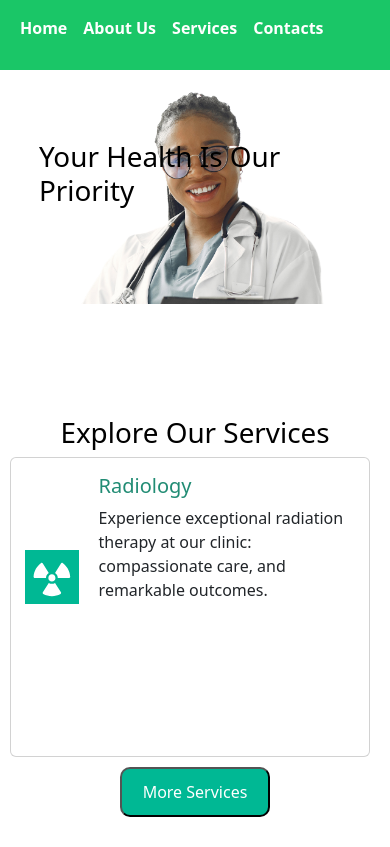
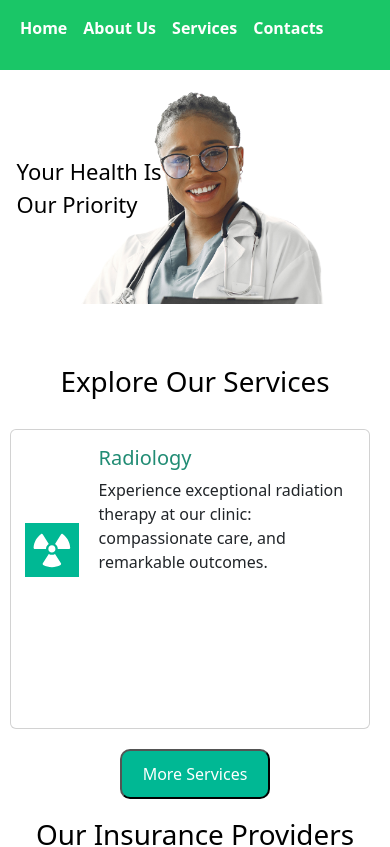
Before and after one commit to Marcelkibor/Cedar-Clinic, a React (Vite) app: page / in a window 390 px wide. Shown: the top 847 px of the page. Built offline with nearby package versions, Linux system fonts and the light colour scheme.

Commit message:
refactor landing001

```diff
--- a/src/App.css
+++ b/src/App.css
@@ -1,7 +1,11 @@
 /* Home.css */
 .landing-col{
   height: 100% !important;
-  padding-bottom: 10px;
+  padding-bottom: 7% !important;
+}
+.bg-text{
+  font-size: 35px !important;
+  width: 200px !important;
 }
 /* Common styles for all images */
 .image-col {
@@ -311,7 +315,7 @@
 .ip-intro{
   text-align: center;
   font-size: x-large;
-  margin-top: 10%;
+  margin-top: 5%;
   color: black;
   font-weight: 800;
 }
@@ -461,6 +465,7 @@ color: #fff;
   justify-content: center;
 }
 /* mid-devices */
+
 @media(max-width:900px){
   .why-choose-icons{
     width: 100vw;
@@ -627,3 +632,11 @@ color: #fff;
     margin-left: 0% !important;
   }
 }
+@media(max-width:700px){
+  .bg-text{
+    font-size: 22px !important;
+    width: 38vw !important;
+    margin-left: -7%;
+    margin-top: 15px !important;
+  }
+}
--- a/src/components/InsuranceProviders.tsx
+++ b/src/components/InsuranceProviders.tsx
@@ -50,7 +50,7 @@ const InsuranceProviders = () => {
       <Slider {...settings}>
   {Iproviders.map((prov:any) => (
   <Col key={prov.id} className ='insurance-col'>
-            <div  style={{height:'300px',width:'300px',display:'flex',justifyContent:'center',alignItems:'center'}}>
+            <div  style={{height:'280px',width:'280px',display:'flex',justifyContent:'center',alignItems:'center'}}>
     <div>
       <img style={{color: '#218c74',height:'100%',width:'100%'}} src={prov.src}/>
     </div>
--- a/src/components/LandingPage.tsx
+++ b/src/components/LandingPage.tsx
@@ -64,7 +64,7 @@ const settings = {
         <img style={{ height: '100%', width: '100%' }} src={bg.src} alt={`Slide ${bg.id}`}/>
         {display && currentBgIndex === index && (
           <div className={`animated ${bg.animation}`}style={{position: 'absolute',top: '30%', left: '10%',width: '320px'}}>
-            <h1 style={{ color: `${bg.color}` }}>{bg.text}</h1>
+            <p className = 'bg-text'style={{ color: `${bg.color}` }}>{bg.text}</p>
           </div>
         )}
       </div>
--- a/src/components/Services/SliderServices.tsx
+++ b/src/components/Services/SliderServices.tsx
@@ -47,7 +47,7 @@ const SliderServices = () => {
   <div className="ip-intro">
   <h1>Explore Our Services </h1>
   </div>
-<div>
+<div style={{marginTop:'30px'}}>
   <Slider {...settings}>
   {Mservice.map(service => (
   <Col key={service.id} style={{ marginBottom: '10px' }}>
@@ -67,7 +67,8 @@ const SliderServices = () => {
 ))}
 </Slider>
   </div>
-  <div style={{display:'flex',justifyContent:'center',alignItems:'center', marginTop:'10px'}}><button style = {{backgroundColor:'#00b894',width:'150px',color:"white",height:'50px',borderRadius:'10px'}}onClick={getServices}>More Services</button></div>
+  <div style={{display:'flex',justifyContent:'center',alignItems:'center', marginTop:'20px'}}>
+    <button style = {{backgroundColor:'#00b894',width:'150px',color:"white",height:'50px',borderRadius:'10px'}}onClick={getServices}>More Services</button></div>
 </div>
   );
 };
```
